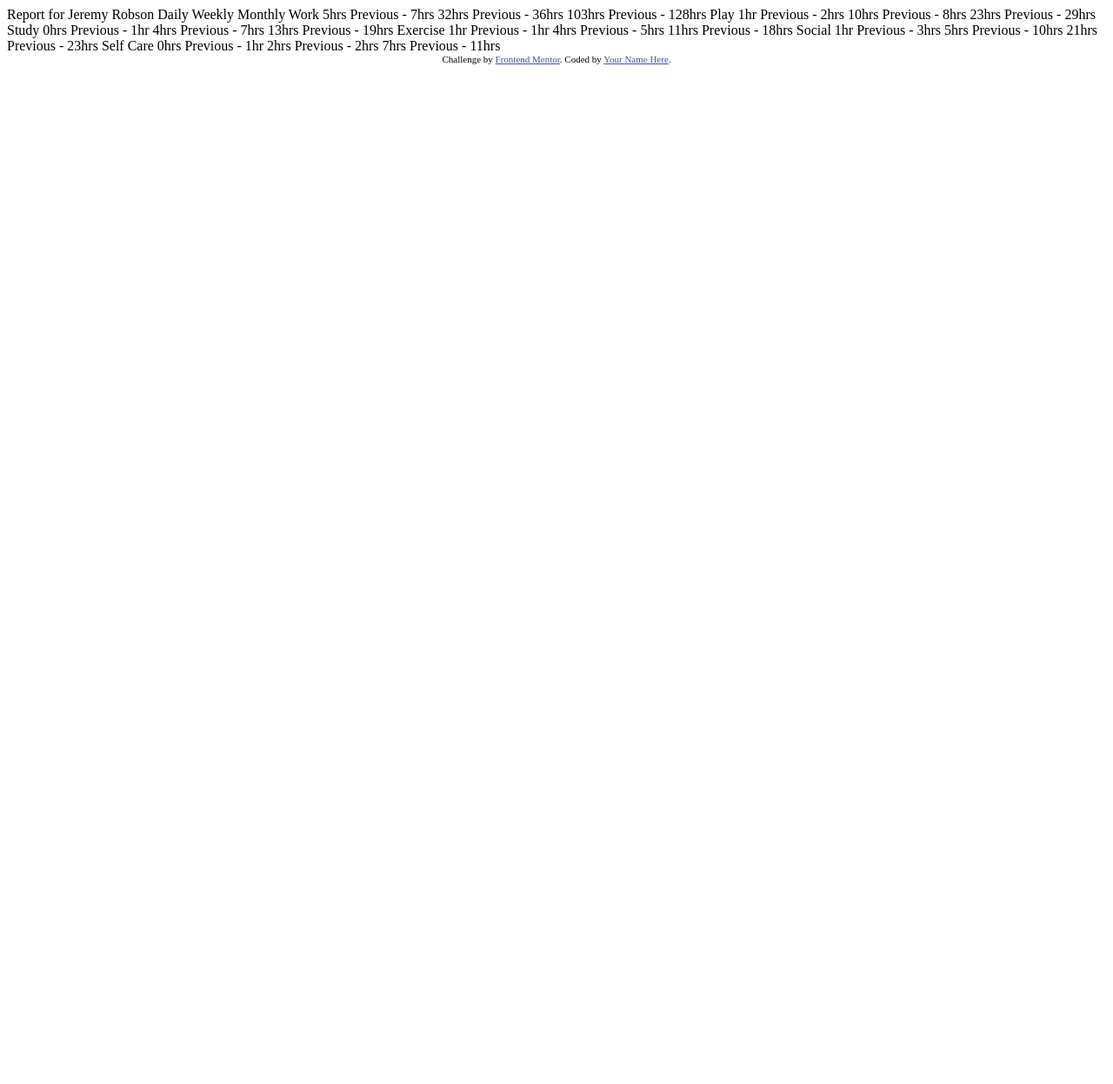
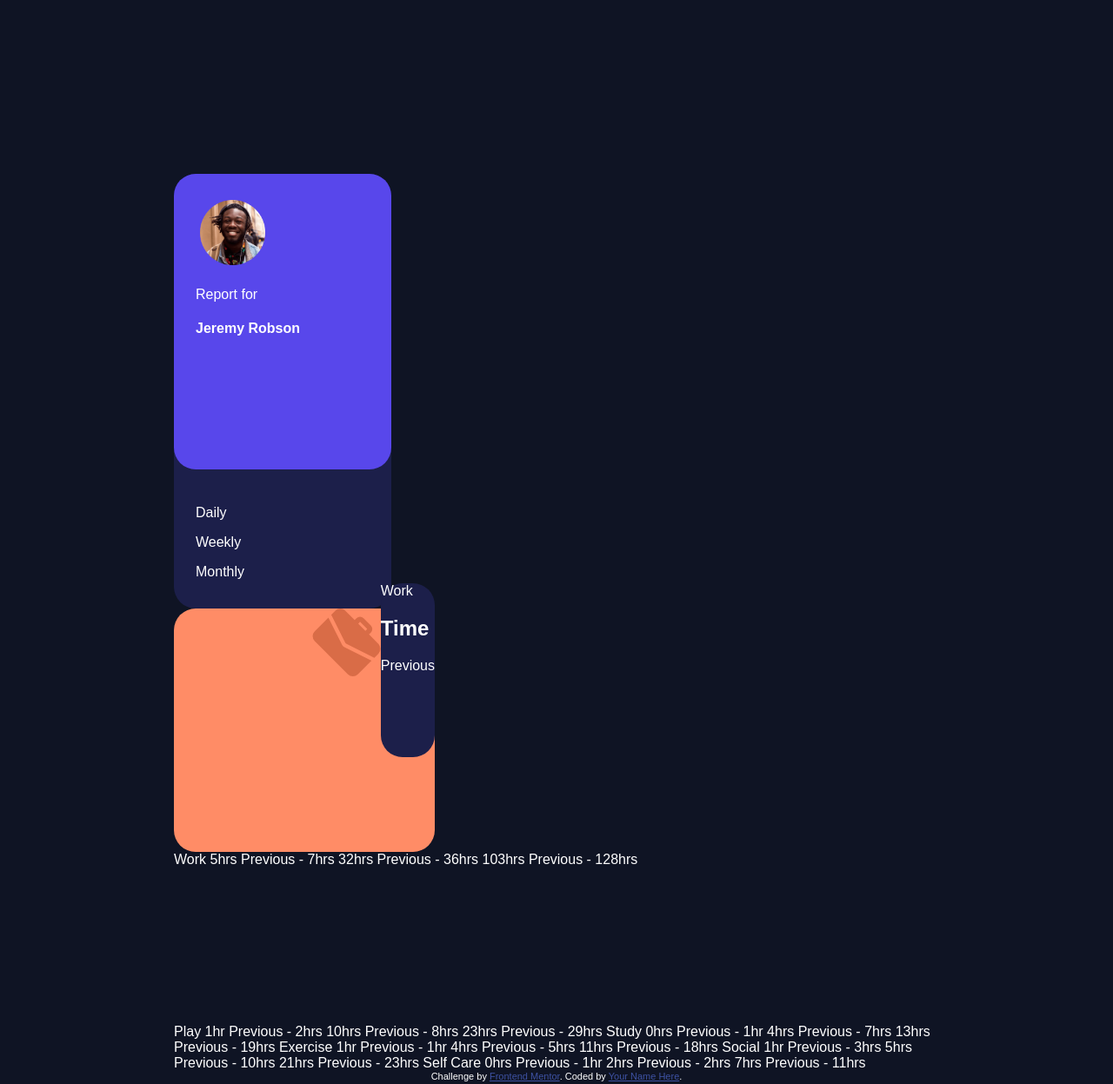
Before and after one commit to Vacuna98/time-tracking-dashboard-main, a plain HTML site: page index.html in a window 1280 px wide. Shown: the whole page at 87% size. Before the commit the page ends 800 px from the top, so only its background shows below. Drawn offline with Linux system fonts and the light colour scheme.

Commit message:
wed updates

```diff
--- a/index.html
+++ b/index.html
@@ -1,80 +1,181 @@
 <!DOCTYPE html>
 <html lang="en">
   <head>
-  <meta charset="UTF-8">
-  <meta name="viewport" content="width=device-width, initial-scale=1.0"> <!-- displays site properly based on user's device -->
+    <meta charset="UTF-8" />
+    <meta name="viewport" content="width=device-width, initial-scale=1.0" />
+    <!-- displays site properly based on user's device -->
 
-  <link rel="icon" type="image/png" sizes="32x32" href="./images/favicon-32x32.png">
+    <link
+      rel="icon"
+      type="image/png"
+      sizes="32x32"
+      href="./images/favicon-32x32.png"
+    />
+    <link rel="stylesheet" href="./styles/styles.css" />
+    <link rel="json" href="./data.json" />
 
     <title>Frontend Mentor | Time tracking dashboard</title>
 
     <!-- Feel free to remove these styles or customise in your own stylesheet 👍 -->
     <style>
-    .attribution { font-size: 11px; text-align: center; }
-    .attribution a { color: hsl(228, 45%, 44%); }
+      .attribution {
+        font-size: 11px;
+        text-align: center;
+      }
+      .attribution a {
+        color: hsl(228, 45%, 44%);
+      }
     </style>
   </head>
   <body>
 
-  Report for
-  Jeremy Robson
 
-  Daily
-  Weekly
-  Monthly
+    <!----------------------------Jeremy Card------------------------------------->
 
-  Work
-  5hrs <!-- daily -->
-  Previous - 7hrs <!-- daily -->
-  32hrs <!-- weekly -->
-  Previous - 36hrs <!-- weekly -->
-  103hrs <!-- monthly -->
-  Previous - 128hrs <!-- monthly -->
+    <div class="container container1">
+      <div class="row">
+        <div class="box1 box1-text">
+          <img
+            src="./images/image-jeremy.png"
+            class="jeremy-img"
+            alt="photo of Jeremy"
+          />
+          <p>Report for</p>
+          <h4>Jeremy Robson</h4>
+        </div>
+      </div>
 
-  Play
-  1hr <!-- daily -->
-  Previous - 2hrs <!-- daily -->
-  10hrs <!-- weekly -->
-  Previous - 8hrs <!-- weekly -->
-  23hrs <!-- monthly -->
-  Previous - 29hrs <!-- monthly -->
+      <div class="row">
+        <div class="box1-text">
+          <p>Daily</p>
+          <p>Weekly</p>
+          <p>Monthly</p>
+        </div>
+      </div>
+    </div>
+<!------------------------------------ Work --------------------------------->
+    <div class="container container2">
 
-  Study
-  0hrs <!-- daily -->
-  Previous - 1hr <!-- daily -->
-  4hrs <!-- weekly -->
-  Previous - 7hrs <!-- weekly -->
-  13hrs <!-- monthly -->
-  Previous - 19hrs <!-- monthly -->
+      <div class="row">
+        <img src="./images/icon-work.svg" class="work-img" alt="work background suitcase">
+      </div>
+      <div class="row">
 
-  Exercise
-  1hr <!-- daily -->
-  Previous - 1hr <!-- daily -->
-  4hrs <!-- weekly -->
-  Previous - 5hrs <!-- weekly -->
-  11hrs <!-- monthly -->
-  Previous - 18hrs <!-- monthly -->
+        <div class="box2 box2-text ">
+          <p>Work</p>
+          <h2> Time</h2>
+          <p> Previous</p>
+        </div>
+      </div>
 
-  Social
-  1hr <!-- daily -->
-  Previous - 3hrs <!-- daily -->
-  5hrs <!-- weekly -->
-  Previous - 10hrs <!-- weekly -->
-  21hrs <!-- monthly -->
-  Previous - 23hrs <!-- monthly -->
-
-  Self Care
-  0hrs <!-- daily -->
-  Previous - 1hr <!-- daily -->
-  2hrs <!-- weekly -->
-  Previous - 2hrs <!-- weekly -->
-  7hrs <!-- monthly -->
-  Previous - 11hrs <!-- monthly -->
+    </div>
 
 
+    <!------------------------------------ WORK------------------------------->
+    Work 5hrs
+    <!-- daily -->
+    Previous - 7hrs
+    <!-- daily -->
+    32hrs
+    <!-- weekly -->
+     Previous - 36hrs
+    <!-- weekly -->
+    103hrs
+    <!-- monthly -->
+    Previous - 128hrs
+    <!-- monthly -->
+
+
+
+
+
+    <br />
+    <br />
+    <br />
+    <br />
+    <br />
+    <br />
+    <br />
+    <br />
+    <br />
+    <br />
+    <br />
+
+
+
+
+    Play 1hr
+    <!-- daily -->
+    Previous - 2hrs
+    <!-- daily -->
+    10hrs
+    <!-- weekly -->
+    Previous - 8hrs
+    <!-- weekly -->
+    23hrs
+    <!-- monthly -->
+    Previous - 29hrs
+    <!-- monthly -->
+
+    Study 0hrs
+    <!-- daily -->
+    Previous - 1hr
+    <!-- daily -->
+    4hrs
+    <!-- weekly -->
+    Previous - 7hrs
+    <!-- weekly -->
+    13hrs
+    <!-- monthly -->
+    Previous - 19hrs
+    <!-- monthly -->
+
+    Exercise 1hr
+    <!-- daily -->
+    Previous - 1hr
+    <!-- daily -->
+    4hrs
+    <!-- weekly -->
+    Previous - 5hrs
+    <!-- weekly -->
+    11hrs
+    <!-- monthly -->
+    Previous - 18hrs
+    <!-- monthly -->
+
+    Social 1hr
+    <!-- daily -->
+    Previous - 3hrs
+    <!-- daily -->
+    5hrs
+    <!-- weekly -->
+    Previous - 10hrs
+    <!-- weekly -->
+    21hrs
+    <!-- monthly -->
+    Previous - 23hrs
+    <!-- monthly -->
+
+    Self Care 0hrs
+    <!-- daily -->
+    Previous - 1hr
+    <!-- daily -->
+    2hrs
+    <!-- weekly -->
+    Previous - 2hrs
+    <!-- weekly -->
+    7hrs
+    <!-- monthly -->
+    Previous - 11hrs
+    <!-- monthly -->
+
     <div class="attribution">
-    Challenge by <a href="https://www.frontendmentor.io?ref=challenge" target="_blank">Frontend Mentor</a>.
-    Coded by <a href="#">Your Name Here</a>.
+      Challenge by
+      <a href="https://www.frontendmentor.io?ref=challenge" target="_blank"
+        >Frontend Mentor</a
+      >. Coded by <a href="#">Your Name Here</a>.
     </div>
+
+    <script src="/app.js"></script>
   </body>
 </html>
--- a/styles/styles.css
+++ b/styles/styles.css
@@ -1,3 +1,66 @@
 body{
-    background-color:  hsl(228, 45%, 44%);;
+    background-color:  hsl(226, 43%, 10%);
+    color: white;
+  font-family: "Rubik", sans-serif, light;
+  font-optical-sizing: 18px;
+  margin: 200px;
+
 }
+
+/*-------------------------- Jeremy -----------------*/
+.container1{
+  display:grid;
+  justify-content: left;
+  border-radius: 25px;
+  width: 250px;
+  height:500px;
+  background:hsl(235, 46%, 20%);
+}
+
+
+.box1 {
+  text-align: left;
+  border-radius: 25px;
+  width: 200px;
+  height: 290px;
+  background: hsl(246, 80%, 60%)
+
+}
+
+.jeremy-img{
+  justify-content: left;
+  text-align: left;
+  width: 75px;
+  height:75px;
+  border-color: #ffffff;
+  padding: 5px;
+}
+
+.box1-text{
+  padding: 25px
+}
+/* -------------------------------------------- */
+
+/*------------------WORK------------------------ */
+.container2{
+  background-color: hsl(15, 100%, 70%);;
+  border-radius: 25px;
+  width: 300px;
+  height: 280px;
+  display:flex;
+  justify-content: end;
+
+}
+
+.work-img{
+  display: flex;
+  justify-content: end;
+}
+
+.box2{
+  position: relative;
+  background: hsl(235, 46%, 20%);
+  margin-top: -45px;
+  height: 200px;
+  border-radius: 25px;
+}
```
Also changed, not shown: app.js (added). Lines whose indentation alone changed are shown as unchanged.
